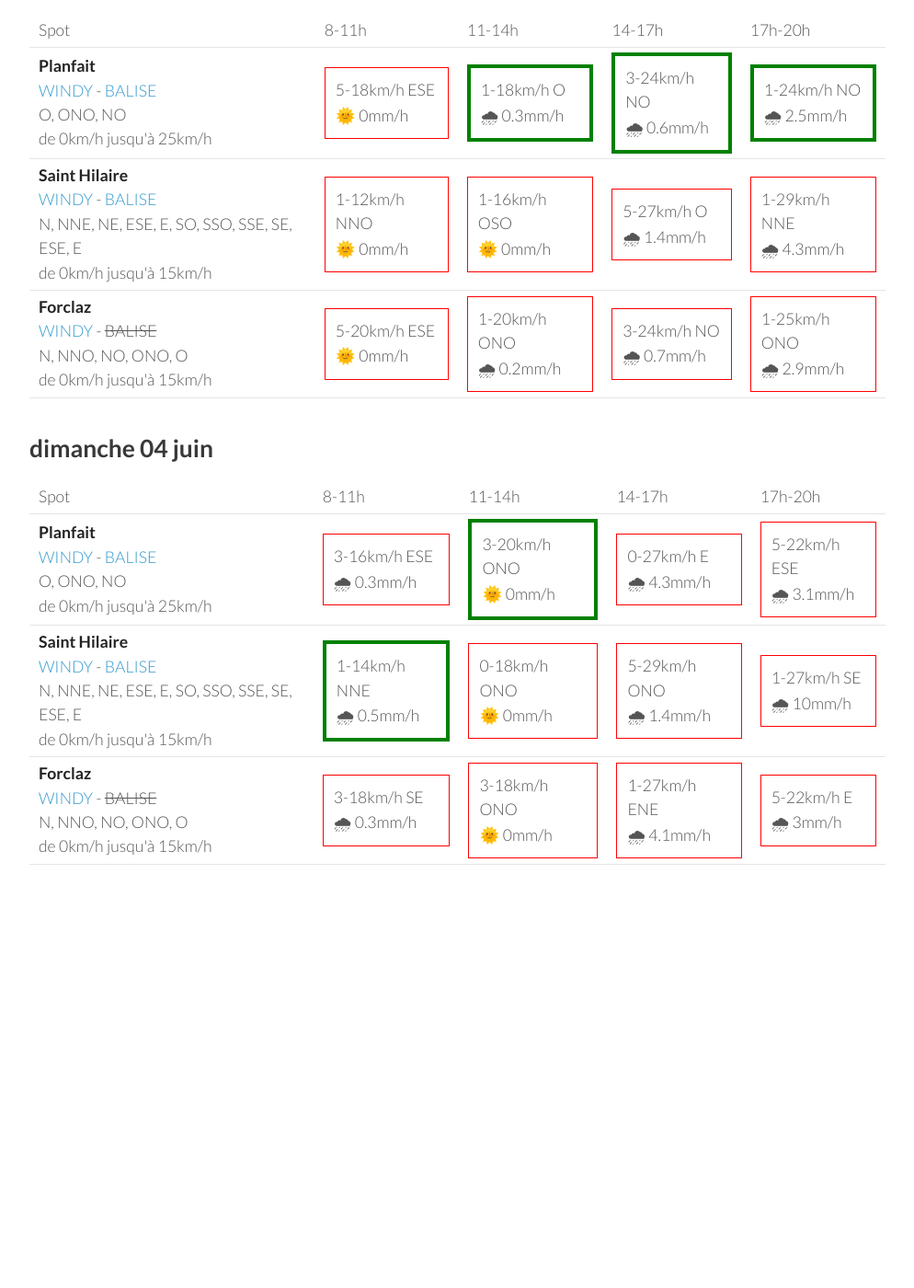
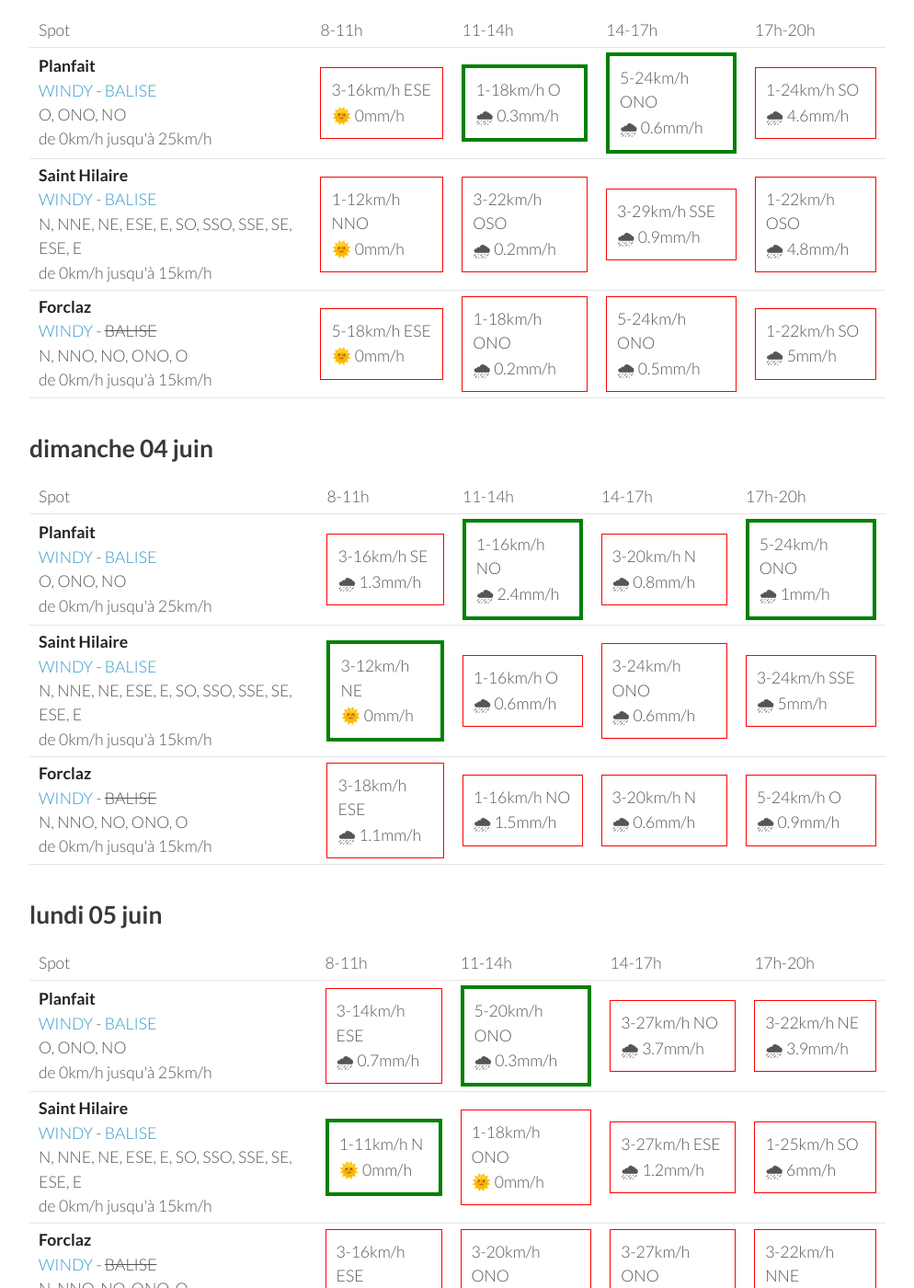
Before and after one commit to parapente-dans-le-nord/parapente-dans-le-nord.github.io, a Jekyll site: the page built from alpes_nord.markdown, in a window 1280 px wide and 1400 px high, scrolled down 1841 px. Shown: the whole window at 92% size, without its empty margins (26-1020 px from the left). Built offline with Jekyll 4.4.1, drawn with Linux system fonts in a browser that asks for light colours; before the commit the page ends 2909 px from its top, so only the background shows below that; some of the changed text lies outside the part shown.

Commit message:
update index.markdown

```diff
--- a/alpes_nord.markdown
+++ b/alpes_nord.markdown
@@ -116,30 +116,30 @@ page mise à jour le mercredi 31 mai 06:26
 <tr>
         <td><strong>Planfait</strong><br><a href="https://windy.com/45.853/6.223?45.415,6.223,8">WINDY</a> - <span class=""><a href="https://www.openwindmap.org/PP496">BALISE</a> </span><br> <span class="vent-favorable">O, ONO, NO</span><br><span class="force-vent">de 0km/h jusqu'à 25km/h</span> </td>
 
-            <td><div class="not-flyable"><p>3-16km/h ESE</p><p>🌞 0mm/h</p></div></td>
-            <td><div class="flyable"><p>3-18km/h ONO</p><p>🌞 0mm/h</p></div></td>
-            <td><div class="not-flyable"><p>5-27km/h NO</p><p>🌧 0.6mm/h</p></div></td>
-            <td><div class="not-flyable"><p>3-27km/h SSE</p><p>🌧 1.1mm/h</p></div></td>
+            <td><div class="not-flyable"><p>3-14km/h SE</p><p>🌞 0mm/h</p></div></td>
+            <td><div class="flyable"><p>3-16km/h ONO</p><p>🌞 0mm/h</p></div></td>
+            <td><div class="flyable"><p>3-22km/h NO</p><p>🌧 0.6mm/h</p></div></td>
+            <td><div class="not-flyable"><p>1-24km/h SSE</p><p>🌧 1.4mm/h</p></div></td>
 
 
     </tr>
 <tr>
         <td><strong>Saint Hilaire</strong><br><a href="https://windy.com/45.307/5.888?45.087,5.889,9,m:eUFagkX">WINDY</a> - <span class=""><a href="http://www.balisemeteo.com/balise.php?idBalise=61">BALISE</a> </span><br> <span class="vent-favorable">N, NNE, NE, ESE, E, SO, SSO, SSE, SE, ESE, E</span><br><span class="force-vent">de 0km/h jusqu'à 15km/h</span> </td>
 
-            <td><div class="not-flyable"><p>1-11km/h NO</p><p>🌞 0mm/h</p></div></td>
-            <td><div class="not-flyable"><p>1-16km/h NO</p><p>🌞 0mm/h</p></div></td>
-            <td><div class="not-flyable"><p>5-29km/h ONO</p><p>🌧 0.2mm/h</p></div></td>
-            <td><div class="not-flyable"><p>1-31km/h SSO</p><p>🌧 10mm/h</p></div></td>
+            <td><div class="not-flyable"><p>1-11km/h NNO</p><p>🌞 0mm/h</p></div></td>
+            <td><div class="not-flyable"><p>3-18km/h ONO</p><p>🌞 0mm/h</p></div></td>
+            <td><div class="not-flyable"><p>3-29km/h ONO</p><p>🌧 0.3mm/h</p></div></td>
+            <td><div class="not-flyable"><p>1-27km/h N</p><p>🌧 3.6mm/h</p></div></td>
 
 
     </tr>
 <tr>
         <td><strong>Forclaz</strong><br><a href="https://windy.com/45.814/6.247?45.375,6.246,8,m:eVwaglz">WINDY</a> - <span class="no-balise"> BALISE </span><br> <span class="vent-favorable">N, NNO, NO, ONO, O</span><br><span class="force-vent">de 0km/h jusqu'à 15km/h</span> </td>
 
-            <td><div class="not-flyable"><p>3-16km/h ESE</p><p>🌞 0mm/h</p></div></td>
-            <td><div class="not-flyable"><p>3-18km/h ONO</p><p>🌞 0mm/h</p></div></td>
-            <td><div class="not-flyable"><p>5-27km/h NO</p><p>🌧 0.3mm/h</p></div></td>
-            <td><div class="not-flyable"><p>3-29km/h SSE</p><p>🌧 1mm/h</p></div></td>
+            <td><div class="not-flyable"><p>3-14km/h ESE</p><p>🌞 0mm/h</p></div></td>
+            <td><div class="not-flyable"><p>3-16km/h ONO</p><p>🌞 0mm/h</p></div></td>
+            <td><div class="not-flyable"><p>3-22km/h ONO</p><p>🌧 0.4mm/h</p></div></td>
+            <td><div class="not-flyable"><p>0-22km/h SO</p><p>🌧 0.8mm/h</p></div></td>
 
 
     </tr>
@@ -162,10 +162,10 @@ page mise à jour le mercredi 31 mai 06:26
 <tr>
         <td><strong>Planfait</strong><br><a href="https://windy.com/45.853/6.223?45.415,6.223,8">WINDY</a> - <span class=""><a href="https://www.openwindmap.org/PP496">BALISE</a> </span><br> <span class="vent-favorable">O, ONO, NO</span><br><span class="force-vent">de 0km/h jusqu'à 25km/h</span> </td>
 
-            <td><div class="not-flyable"><p>5-18km/h ESE</p><p>🌞 0mm/h</p></div></td>
+            <td><div class="not-flyable"><p>3-16km/h ESE</p><p>🌞 0mm/h</p></div></td>
             <td><div class="flyable"><p>1-18km/h O</p><p>🌧 0.3mm/h</p></div></td>
-            <td><div class="flyable"><p>3-24km/h NO</p><p>🌧 0.6mm/h</p></div></td>
-            <td><div class="flyable"><p>1-24km/h NO</p><p>🌧 2.5mm/h</p></div></td>
+            <td><div class="flyable"><p>5-24km/h ONO</p><p>🌧 0.6mm/h</p></div></td>
+            <td><div class="not-flyable"><p>1-24km/h SO</p><p>🌧 4.6mm/h</p></div></td>
 
 
     </tr>
@@ -173,19 +173,19 @@ page mise à jour le mercredi 31 mai 06:26
         <td><strong>Saint Hilaire</strong><br><a href="https://windy.com/45.307/5.888?45.087,5.889,9,m:eUFagkX">WINDY</a> - <span class=""><a href="http://www.balisemeteo.com/balise.php?idBalise=61">BALISE</a> </span><br> <span class="vent-favorable">N, NNE, NE, ESE, E, SO, SSO, SSE, SE, ESE, E</span><br><span class="force-vent">de 0km/h jusqu'à 15km/h</span> </td>
 
             <td><div class="not-flyable"><p>1-12km/h NNO</p><p>🌞 0mm/h</p></div></td>
-            <td><div class="not-flyable"><p>1-16km/h OSO</p><p>🌞 0mm/h</p></div></td>
-            <td><div class="not-flyable"><p>5-27km/h O</p><p>🌧 1.4mm/h</p></div></td>
-            <td><div class="not-flyable"><p>1-29km/h NNE</p><p>🌧 4.3mm/h</p></div></td>
+            <td><div class="not-flyable"><p>3-22km/h OSO</p><p>🌧 0.2mm/h</p></div></td>
+            <td><div class="not-flyable"><p>3-29km/h SSE</p><p>🌧 0.9mm/h</p></div></td>
+            <td><div class="not-flyable"><p>1-22km/h OSO</p><p>🌧 4.8mm/h</p></div></td>
 
 
     </tr>
 <tr>
         <td><strong>Forclaz</strong><br><a href="https://windy.com/45.814/6.247?45.375,6.246,8,m:eVwaglz">WINDY</a> - <span class="no-balise"> BALISE </span><br> <span class="vent-favorable">N, NNO, NO, ONO, O</span><br><span class="force-vent">de 0km/h jusqu'à 15km/h</span> </td>
 
-            <td><div class="not-flyable"><p>5-20km/h ESE</p><p>🌞 0mm/h</p></div></td>
-            <td><div class="not-flyable"><p>1-20km/h ONO</p><p>🌧 0.2mm/h</p></div></td>
-            <td><div class="not-flyable"><p>3-24km/h NO</p><p>🌧 0.7mm/h</p></div></td>
-            <td><div class="not-flyable"><p>1-25km/h ONO</p><p>🌧 2.9mm/h</p></div></td>
+            <td><div class="not-flyable"><p>5-18km/h ESE</p><p>🌞 0mm/h</p></div></td>
+            <td><div class="not-flyable"><p>1-18km/h ONO</p><p>🌧 0.2mm/h</p></div></td>
+            <td><div class="not-flyable"><p>5-24km/h ONO</p><p>🌧 0.5mm/h</p></div></td>
+            <td><div class="not-flyable"><p>1-22km/h SO</p><p>🌧 5mm/h</p></div></td>
 
 
     </tr>
@@ -208,30 +208,30 @@ page mise à jour le mercredi 31 mai 06:26
 <tr>
         <td><strong>Planfait</strong><br><a href="https://windy.com/45.853/6.223?45.415,6.223,8">WINDY</a> - <span class=""><a href="https://www.openwindmap.org/PP496">BALISE</a> </span><br> <span class="vent-favorable">O, ONO, NO</span><br><span class="force-vent">de 0km/h jusqu'à 25km/h</span> </td>
 
-            <td><div class="not-flyable"><p>3-16km/h ESE</p><p>🌧 0.3mm/h</p></div></td>
-            <td><div class="flyable"><p>3-20km/h ONO</p><p>🌞 0mm/h</p></div></td>
-            <td><div class="not-flyable"><p>0-27km/h E</p><p>🌧 4.3mm/h</p></div></td>
-            <td><div class="not-flyable"><p>5-22km/h ESE</p><p>🌧 3.1mm/h</p></div></td>
+            <td><div class="not-flyable"><p>3-16km/h SE</p><p>🌧 1.3mm/h</p></div></td>
+            <td><div class="flyable"><p>1-16km/h NO</p><p>🌧 2.4mm/h</p></div></td>
+            <td><div class="not-flyable"><p>3-20km/h N</p><p>🌧 0.8mm/h</p></div></td>
+            <td><div class="flyable"><p>5-24km/h ONO</p><p>🌧 1mm/h</p></div></td>
 
 
     </tr>
 <tr>
         <td><strong>Saint Hilaire</strong><br><a href="https://windy.com/45.307/5.888?45.087,5.889,9,m:eUFagkX">WINDY</a> - <span class=""><a href="http://www.balisemeteo.com/balise.php?idBalise=61">BALISE</a> </span><br> <span class="vent-favorable">N, NNE, NE, ESE, E, SO, SSO, SSE, SE, ESE, E</span><br><span class="force-vent">de 0km/h jusqu'à 15km/h</span> </td>
 
-            <td><div class="flyable"><p>1-14km/h NNE</p><p>🌧 0.5mm/h</p></div></td>
-            <td><div class="not-flyable"><p>0-18km/h ONO</p><p>🌞 0mm/h</p></div></td>
-            <td><div class="not-flyable"><p>5-29km/h ONO</p><p>🌧 1.4mm/h</p></div></td>
-            <td><div class="not-flyable"><p>1-27km/h SE</p><p>🌧 10mm/h</p></div></td>
+            <td><div class="flyable"><p>3-12km/h NE</p><p>🌞 0mm/h</p></div></td>
+            <td><div class="not-flyable"><p>1-16km/h O</p><p>🌧 0.6mm/h</p></div></td>
+            <td><div class="not-flyable"><p>3-24km/h ONO</p><p>🌧 0.6mm/h</p></div></td>
+            <td><div class="not-flyable"><p>3-24km/h SSE</p><p>🌧 5mm/h</p></div></td>
 
 
     </tr>
 <tr>
         <td><strong>Forclaz</strong><br><a href="https://windy.com/45.814/6.247?45.375,6.246,8,m:eVwaglz">WINDY</a> - <span class="no-balise"> BALISE </span><br> <span class="vent-favorable">N, NNO, NO, ONO, O</span><br><span class="force-vent">de 0km/h jusqu'à 15km/h</span> </td>
 
-            <td><div class="not-flyable"><p>3-18km/h SE</p><p>🌧 0.3mm/h</p></div></td>
-            <td><div class="not-flyable"><p>3-18km/h ONO</p><p>🌞 0mm/h</p></div></td>
-            <td><div class="not-flyable"><p>1-27km/h ENE</p><p>🌧 4.1mm/h</p></div></td>
-            <td><div class="not-flyable"><p>5-22km/h E</p><p>🌧 3mm/h</p></div></td>
+            <td><div class="not-flyable"><p>3-18km/h ESE</p><p>🌧 1.1mm/h</p></div></td>
+            <td><div class="not-flyable"><p>1-16km/h NO</p><p>🌧 1.5mm/h</p></div></td>
+            <td><div class="not-flyable"><p>3-20km/h N</p><p>🌧 0.6mm/h</p></div></td>
+            <td><div class="not-flyable"><p>5-24km/h O</p><p>🌧 0.9mm/h</p></div></td>
 
 
     </tr>
@@ -239,3 +239,49 @@ page mise à jour le mercredi 31 mai 06:26
 </tbody>
 </table>
 {:/}
+## lundi 05 juin
+
+{::nomarkdown}
+<table>
+  <tbody>
+    <tr>
+      <td>Spot</td>
+      <td>8-11h</td>
+      <td>11-14h</td>
+      <td>14-17h</td>
+      <td>17h-20h</td>
+    </tr>
+<tr>
+        <td><strong>Planfait</strong><br><a href="https://windy.com/45.853/6.223?45.415,6.223,8">WINDY</a> - <span class=""><a href="https://www.openwindmap.org/PP496">BALISE</a> </span><br> <span class="vent-favorable">O, ONO, NO</span><br><span class="force-vent">de 0km/h jusqu'à 25km/h</span> </td>
+
+            <td><div class="not-flyable"><p>3-14km/h ESE</p><p>🌧 0.7mm/h</p></div></td>
+            <td><div class="flyable"><p>5-20km/h ONO</p><p>🌧 0.3mm/h</p></div></td>
+            <td><div class="not-flyable"><p>3-27km/h NO</p><p>🌧 3.7mm/h</p></div></td>
+            <td><div class="not-flyable"><p>3-22km/h NE</p><p>🌧 3.9mm/h</p></div></td>
+
+
+    </tr>
+<tr>
+        <td><strong>Saint Hilaire</strong><br><a href="https://windy.com/45.307/5.888?45.087,5.889,9,m:eUFagkX">WINDY</a> - <span class=""><a href="http://www.balisemeteo.com/balise.php?idBalise=61">BALISE</a> </span><br> <span class="vent-favorable">N, NNE, NE, ESE, E, SO, SSO, SSE, SE, ESE, E</span><br><span class="force-vent">de 0km/h jusqu'à 15km/h</span> </td>
+
+            <td><div class="flyable"><p>1-11km/h N</p><p>🌞 0mm/h</p></div></td>
+            <td><div class="not-flyable"><p>1-18km/h ONO</p><p>🌞 0mm/h</p></div></td>
+            <td><div class="not-flyable"><p>3-27km/h ESE</p><p>🌧 1.2mm/h</p></div></td>
+            <td><div class="not-flyable"><p>1-25km/h SO</p><p>🌧 6mm/h</p></div></td>
+
+
+    </tr>
+<tr>
+        <td><strong>Forclaz</strong><br><a href="https://windy.com/45.814/6.247?45.375,6.246,8,m:eVwaglz">WINDY</a> - <span class="no-balise"> BALISE </span><br> <span class="vent-favorable">N, NNO, NO, ONO, O</span><br><span class="force-vent">de 0km/h jusqu'à 15km/h</span> </td>
+
+            <td><div class="not-flyable"><p>3-16km/h ESE</p><p>🌧 1.2mm/h</p></div></td>
+            <td><div class="not-flyable"><p>3-20km/h ONO</p><p>🌧 0.2mm/h</p></div></td>
+            <td><div class="not-flyable"><p>3-27km/h ONO</p><p>🌧 3.3mm/h</p></div></td>
+            <td><div class="not-flyable"><p>3-22km/h NNE</p><p>🌧 3.7mm/h</p></div></td>
+
+
+    </tr>
+
+</tbody>
+</table>
+{:/}
```
Also changed, not shown: other parts of alpes_nord.markdown (+1 -1 lines).
